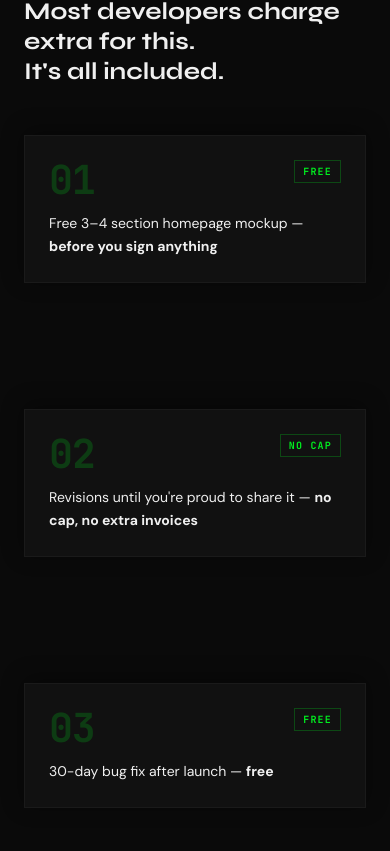
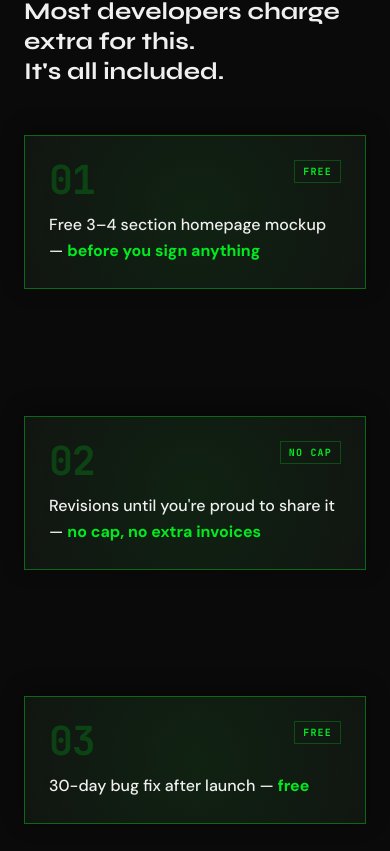
Before and after one commit to razu381/razu-dev-portfolio, a Next.js app: page /wordpress-development in a window 390 px wide. Shown: the part 5533-6384 px from the top of the page. Built offline with nearby package versions, Linux system fonts and the light colour scheme.

Commit message:
portfolio values and steps added

```diff
--- a/components/value-stack/ValueStackSection.tsx
+++ b/components/value-stack/ValueStackSection.tsx
@@ -35,6 +35,23 @@ const GlowingCard = ({ item, i, totalCards }: { item: any; i: number; totalCards
   const cardRef = useRef<HTMLDivElement>(null);
   const num = String(i + 1).padStart(2, "0");
 
+  const { scrollYProgress } = useScroll({
+    target: cardRef,
+    offset: ["start 80%", "end 20%"],
+  });
+
+  const activeGlowOpacity = useTransform(scrollYProgress, [0, 0.15, 0.85, 1], [0, 1, 1, 0]);
+  const activeBorderColor = useTransform(
+    scrollYProgress,
+    [0, 0.15, 0.85, 1],
+    [
+      "hsla(0, 0%, 94.1%, 0.04)", // base border
+      "hsla(128, 100%, 46%, 0.4)", // primary/40
+      "hsla(128, 100%, 46%, 0.4)",
+      "hsla(0, 0%, 94.1%, 0.04)"
+    ]
+  );
+
   const handleMouseMove = (e: React.MouseEvent<HTMLDivElement>) => {
     if (!cardRef.current) return;
     const rect = cardRef.current.getBoundingClientRect();
@@ -52,16 +69,25 @@ const GlowingCard = ({ item, i, totalCards }: { item: any; i: number; totalCards
       onMouseMove={handleMouseMove}
       onMouseEnter={() => setIsHovered(true)}
       onMouseLeave={() => setIsHovered(false)}
-      className="brutalist-card bg-surface border border-foreground/[0.04] p-6 relative group overflow-hidden"
+      className="brutalist-card bg-surface border p-6 relative group overflow-hidden"
       style={{
         position: "sticky",
         top: `calc(8rem + ${i * 4.5}rem)`,
         zIndex: i,
-        // Optional: add a slight shadow so overlapping cards pop
         boxShadow: "0 -4px 20px rgba(0,0,0,0.4)",
+        borderColor: activeBorderColor,
       }}
     >
-      {/* Glow Effect */}
+      {/* Scroll Active Glow Effect */}
+      <motion.div
+        className="pointer-events-none absolute inset-0 z-0"
+        style={{
+          opacity: activeGlowOpacity,
+          background: `radial-gradient(600px circle at 50% 50%, hsla(128, 100%, 46%, 0.08), transparent 40%)`,
+        }}
+      />
+
+      {/* Mouse Hover Glow Effect */}
       <div
         className="pointer-events-none absolute inset-0 transition-opacity duration-300 z-0"
         style={{
@@ -85,9 +111,9 @@ const GlowingCard = ({ item, i, totalCards }: { item: any; i: number; totalCards
             </span>
           )}
         </div>
-        <p className="font-body text-sm text-foreground leading-relaxed">
+        <p className="font-body text-base md:text-lg font-medium text-foreground leading-relaxed">
           {item.text}
-          {item.bold && <span className="font-bold">{item.bold}</span>}
+          {item.bold && <span className="font-bold text-primary">{item.bold}</span>}
         </p>
       </div>
     </motion.div>
```
Also changed, not shown: 1 other file (tests, documents, lock files or other folders).
